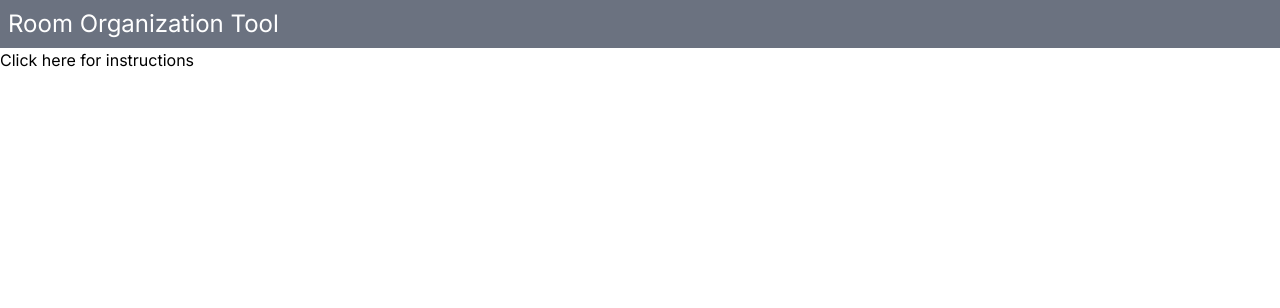
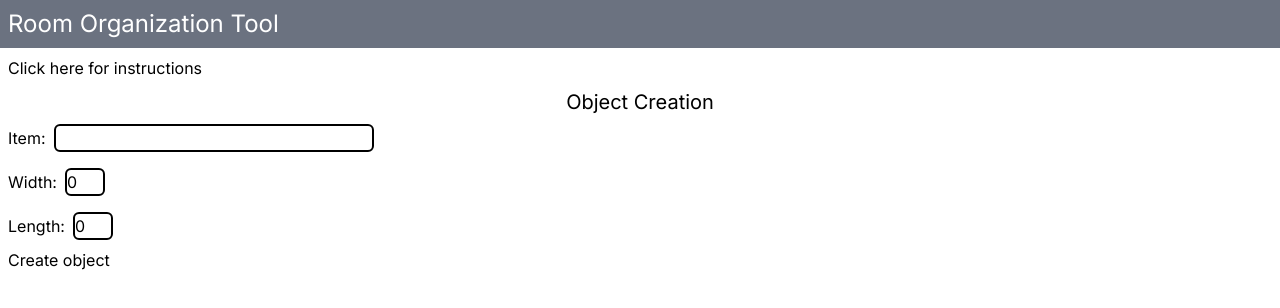
Before and after one commit to TheBigBooler/room-organization-tool, a Next.js app: page / in a window 1280 px wide. Shown: the top 308 px of the page. Built offline with nearby package versions, Linux system fonts and the light colour scheme.

Commit message:
object form layout created

```diff
--- a/app/UI/Instructions.jsx
+++ b/app/UI/Instructions.jsx
@@ -4,8 +4,9 @@ const Instructions = () => {
     const [hidden, setHidden] = useState(true);
 
     return (
-
-      <div>
+        //there's a button to click which displays the instructions, and following the instructions is a button to hide them
+      <div className="m-2">
+        {/* ternary operator to hide/display instructions */}
         {hidden ?
         <button onClick={() => {
             setHidden(false)
@@ -25,13 +26,14 @@ const Instructions = () => {
           </li>
           <li>
             Once created, you can click and hold to drag the objects around your
-            room. Double-clicking an object will rotate it 90 degress.
+            room. Double-clicking an object will rotate it 90 degrees.
           </li>
         </ul>
         <button onClick={() => {
             setHidden(true)
         }}>Hide instructions</button>
         </>
+        //button that hides instructions ^
         }
 
       </div>
--- /dev/null
+++ b/app/UI/ObjectCreationForm.jsx
@@ -0,0 +1,66 @@
+import { useState } from "react";
+
+const ObjectCreationForm = () => {
+    //object to hold values for item name, width, and length
+    const [objectToCreate, setObjectToCreate] = useState({
+        name: "",
+        width: 0,
+        length: 0
+    });
+    //event handler for object creation fields
+    const handleChange = (event) => {
+      setObjectToCreate((objectToCreate) => ({
+        ...objectToCreate,
+        [event.target.id]: event.target.value,
+      }));
+    };
+
+    //event handler for clicking button to create object
+    const handleSubmit = (event) => {
+        event.preventDefault();
+        console.log(objectToCreate)
+    }
+
+    return (
+      <>
+        <div className="m-2">
+          <h3 className="text-center text-xl">Object Creation</h3>
+          <form onSubmit={handleSubmit}>
+            <div>
+              <label htmlFor="name">Item:</label>
+              <input
+                id="name"
+                type="text"
+                className="border-2 rounded-md border-black w-1/2 max-w-xs m-2"
+                value={objectToCreate.name}
+                onChange={handleChange}
+              ></input>
+            </div>
+            <div>
+              <label htmlFor="width">Width:</label>
+              <input
+                id="width"
+                type="number"
+                className="border-2 rounded-md border-black w-10 m-2"
+                value={objectToCreate.width}
+                onChange={handleChange}
+              ></input>
+            </div>
+            <div>
+              <label htmlFor="length">Length:</label>
+              <input
+              id="length"
+                type="number"
+                className="border-2 rounded-md border-black w-10 m-2"
+                value={objectToCreate.length}
+                onChange={handleChange}
+              ></input>
+            </div>
+          <button>Create object</button>
+          </form>
+        </div>
+      </>
+    );
+}
+
+export default ObjectCreationForm;
--- a/app/page.js
+++ b/app/page.js
@@ -1,15 +1,18 @@
 'use client'
+//^ to allow react hooks to work
 
 //imports for UI components
 import Navbar from "./UI/Navbar.jsx";
 import Instructions from "./UI/Instructions.jsx";
+import ObjectCreationForm from "./UI/ObjectCreationForm.jsx";
 
-//SPA, all component will be rendered inside the Home
+//SPA, all components will be rendered inside the Home
 const Home = () => {
   return (
     <>
       <Navbar></Navbar>
       <Instructions></Instructions>
+      <ObjectCreationForm></ObjectCreationForm>
     </>
   );
 }
```
